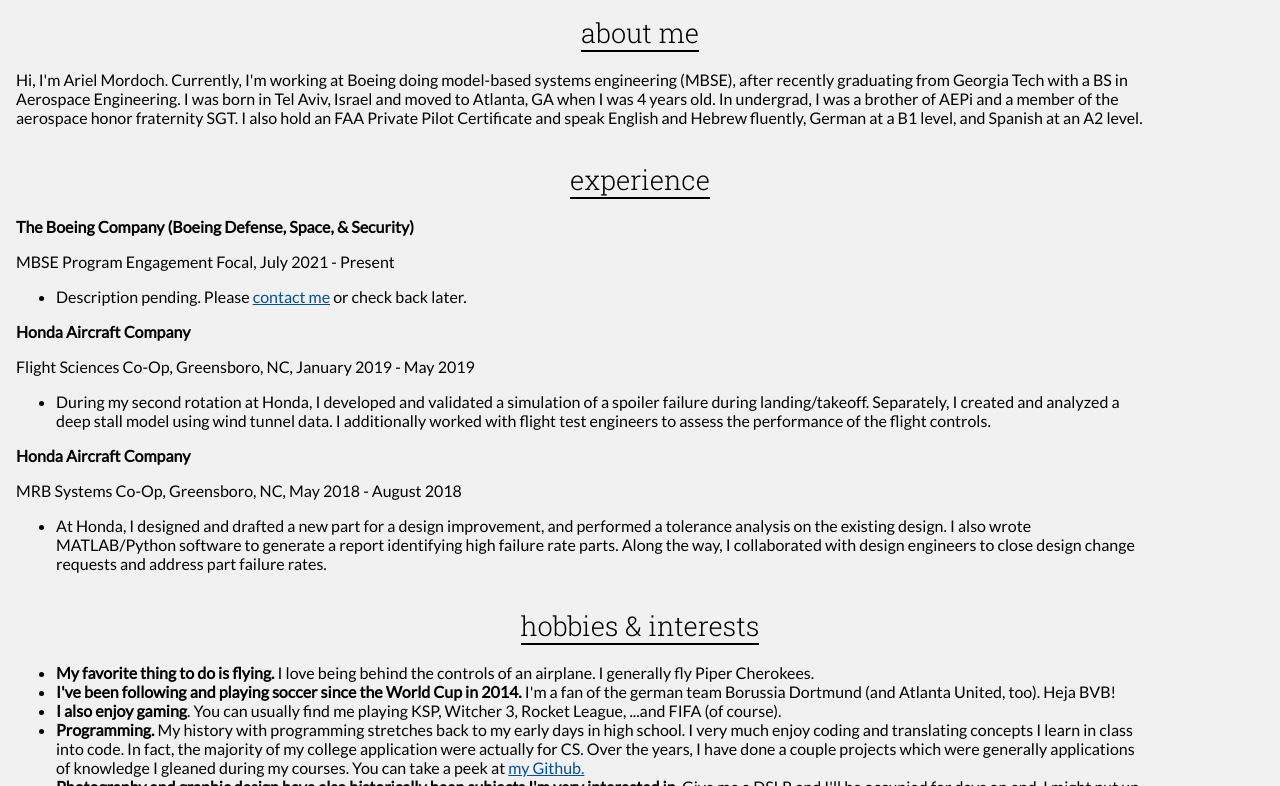
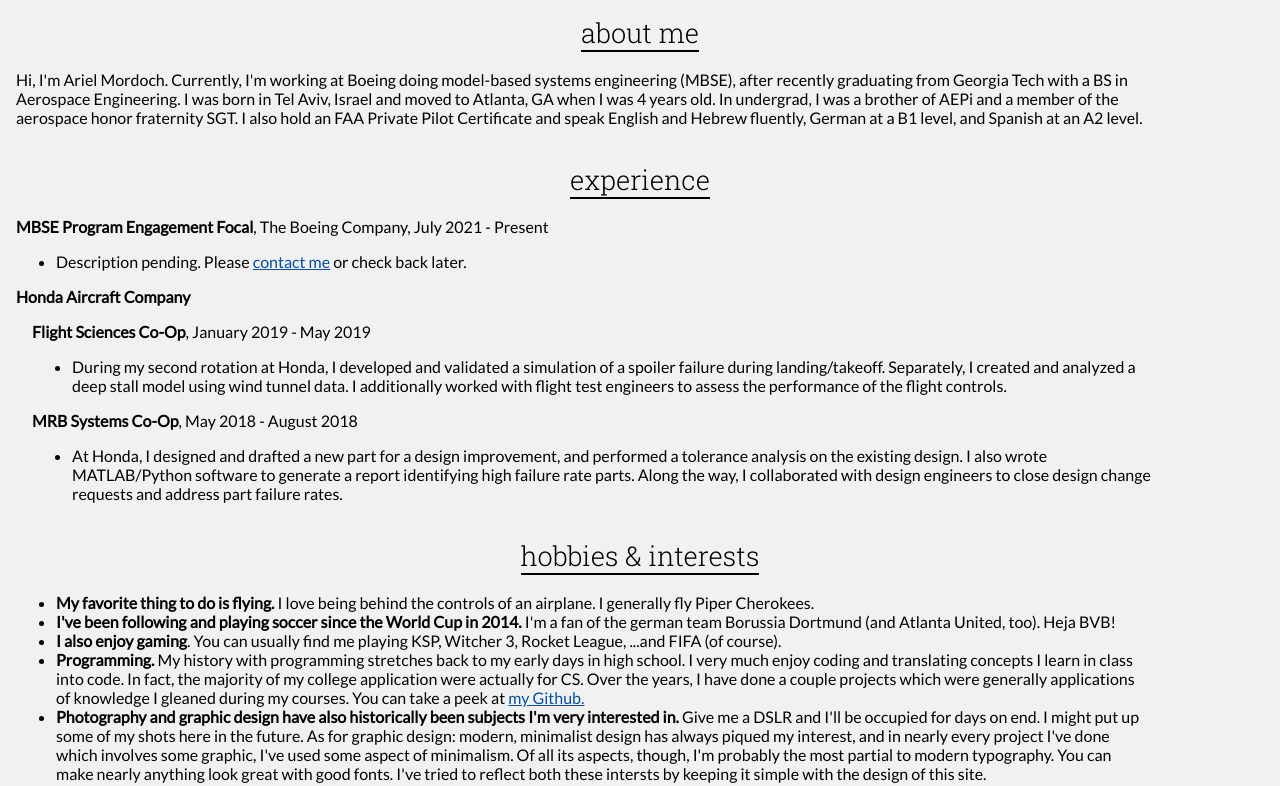
Before and after one commit to amordoch/amordoch.github.io, a Jekyll site: the page built from index.html, in a window 1280 px wide and 900 px high, cut to the strip 114-900 px from the top of the window. Built offline with Jekyll 4.4.1, drawn with Linux system fonts in a browser that asks for light colours.

Commit message:
Spelling errors, minor formatting update

```diff
--- a/index.html
+++ b/index.html
@@ -19,14 +19,15 @@
 </section>
 <h2>experience</h2>
 <section>
-  <p><strong>The Boeing Company (Boeing Defense, Space, &amp; Security)</strong></p>
-  MBSE Program Engagement Focal, July 2021 - Present
+  <p><strong>MBSE Program Engagement Focal</strong>, The Boeing Company,
+    July 2021 - Present</p>
   <ul>
     <li>Description pending. Please <a href="./contact">contact me</a> or check
     back later.</li>
   </ul>
   <p><strong>Honda Aircraft Company</strong></p>
-  Flight Sciences Co-Op, Greensboro, NC, January 2019 - May 2019
+  <div style="margin-left: 1em;">
+    <strong>Flight Sciences Co-Op</strong>, January 2019 - May 2019
     <ul>
       <li>During my second rotation at Honda, I developed and validated a simulation
         of a spoiler failure during landing/takeoff. Separately, I created and
@@ -34,8 +35,7 @@
         with flight test engineers to assess the performance of the flight controls.
       </li>
     </ul>
-  <p><strong>Honda Aircraft Company</strong></p>
-  MRB Systems Co-Op, Greensboro, NC, May 2018 - August 2018
+    <strong>MRB Systems Co-Op</strong>, May 2018 - August 2018
     <ul>
       <li>At Honda, I designed and drafted a new part for a design improvement, and performed a tolerance analysis
         on the existing design.
@@ -43,6 +43,7 @@
         Along the way, I collaborated with design engineers to close design change requests and address part failure
         rates.</li>
     </ul>
+  </div>
 </section>
 <h2>hobbies & interests</h2>
 <section>
--- a/resume.html
+++ b/resume.html
@@ -11,7 +11,7 @@
 <h2>education</h2>
 <section id="education">
   <p><strong>Georgia Institute Of Technology</strong>, Atlanta, GA
-    <em class="daterange">Auguest 2016 - December 2020</em></p>
+    <em class="daterange">August 2016 - December 2020</em></p>
   <ul>
     <li>B.S. in Aerospace Engineering (Highest Honors)</li>
     <li>GPA: 3.97</li>
```
Lines whose indentation alone changed are shown as unchanged.
